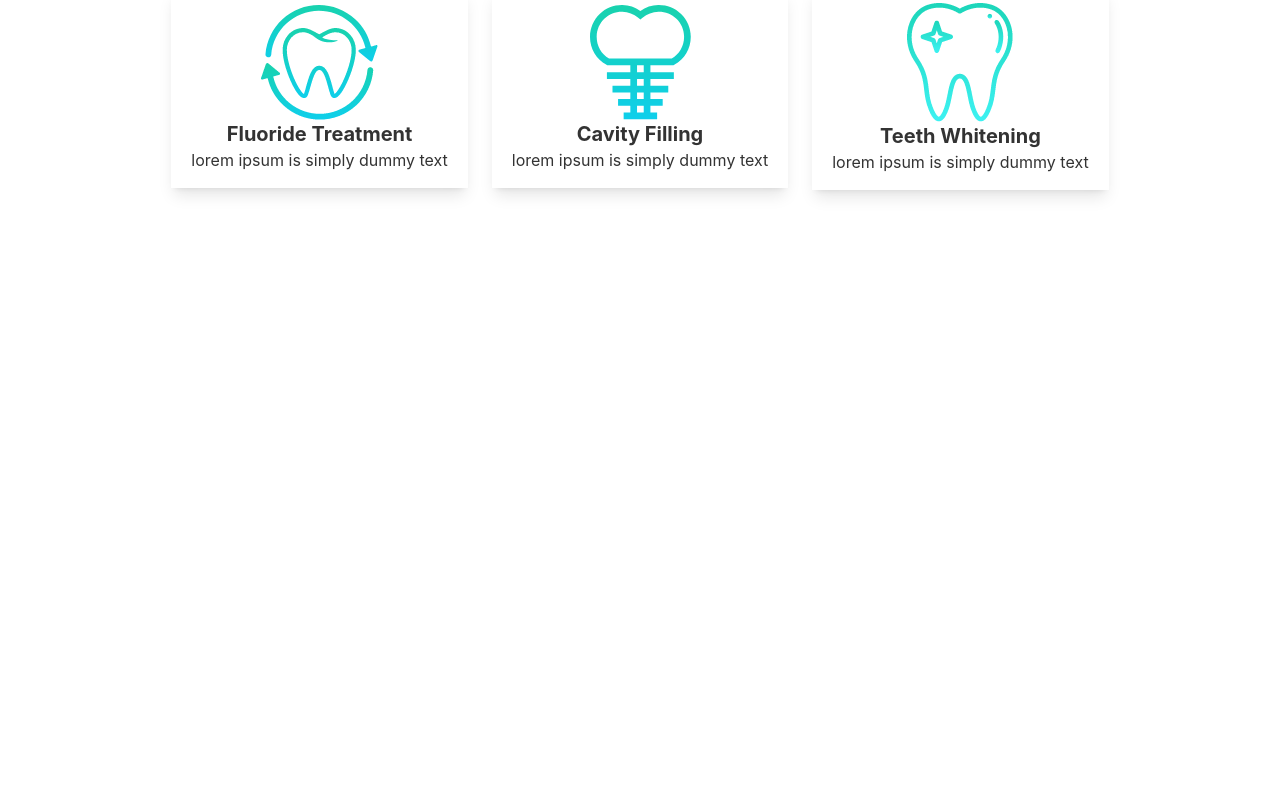
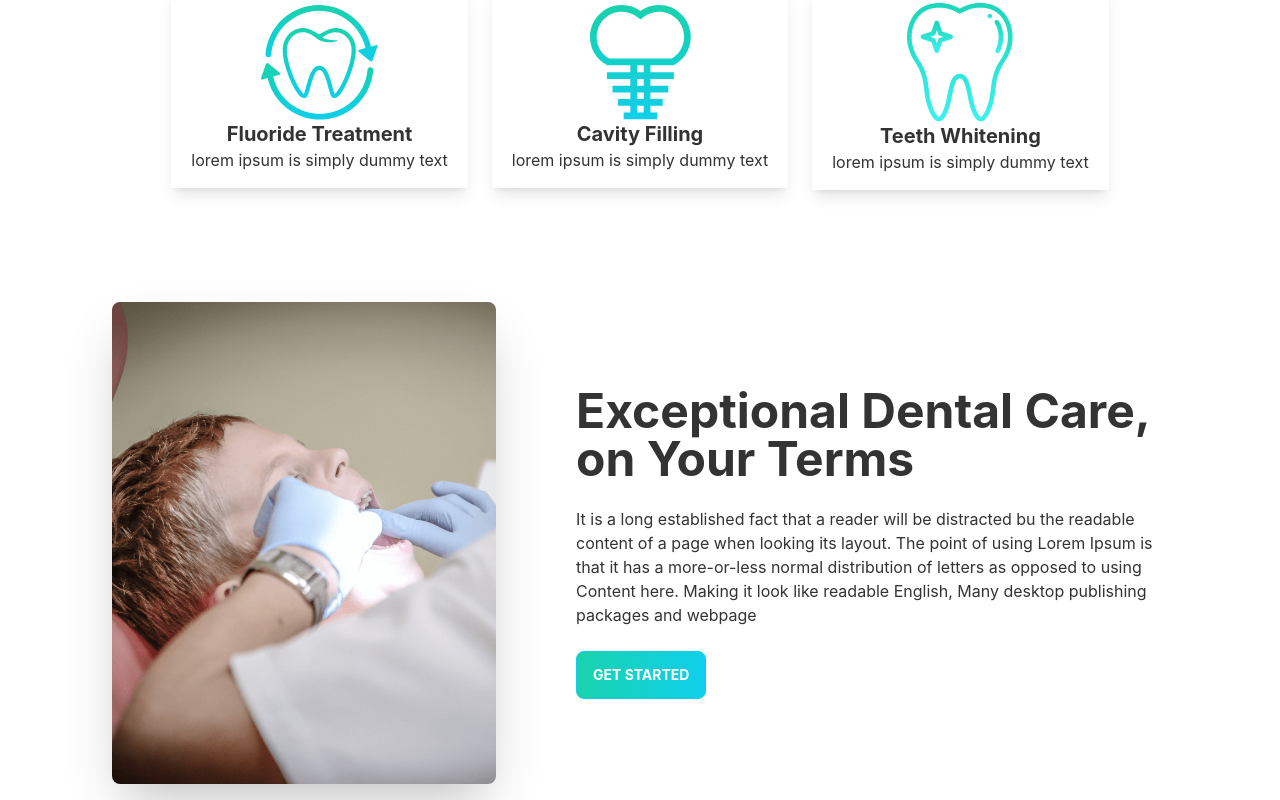
Before and after one commit to shakib-mia/doctors-portal-web, a React (Create React App) app: page / in a window 1280 px wide. Shown: the part 1207-2007 px from the top of the page. Before the commit the page ends 1493 px from the top, so only its background shows below. Built offline with nearby package versions, Linux system fonts and the light colour scheme.

Commit message:
exceptional care section added

```diff
--- /dev/null
+++ b/src/Components/Pages/Home/ExceptionalCare/ExceptionalCare.js
@@ -0,0 +1,19 @@
+import React from 'react';
+import treatment from "../../../../assets/images/treatment.png"
+
+const ExceptionalCare = () => {
+      return (
+            <div className='container mx-auto px-24'>
+                  <div className="hero-content flex-col-reverse lg:flex-row gap-20">
+                        <img src={treatment} className="max-w-sm rounded-lg shadow-2xl" alt="Exceptional_Care" />
+                        <div>
+                              <h1 className="text-5xl font-bold">Exceptional Dental Care, on Your Terms</h1>
+                              <p className="py-6">It is a long established fact that a reader will be distracted bu the readable content of a page when looking its layout. The point of using Lorem Ipsum is that it has a more-or-less normal distribution of letters as opposed to using Content here. Making it look like readable English, Many desktop publishing packages and webpage</p>
+                              <button className="btn btn-primary text-white font-bold bg-gradient-to-r from-secondary to-primary">Get Started</button>
+                        </div>
+                  </div>
+            </div>
+      );
+};
+
+export default ExceptionalCare;
--- a/src/Components/Pages/Home/Home.js
+++ b/src/Components/Pages/Home/Home.js
@@ -1,5 +1,6 @@
 import React from 'react';
 import Banner from './Banner/Banner';
+import ExceptionalCare from './ExceptionalCare/ExceptionalCare';
 import Infos from './Infos/Infos';
 import Services from './Services/Services';
 
@@ -9,6 +10,7 @@
                   <Banner></Banner>
                   <Infos></Infos>
                   <Services></Services>
+                  <ExceptionalCare></ExceptionalCare>
             </div>
       );
 };
--- a/src/Components/Pages/Home/Services/Service.js
+++ b/src/Components/Pages/Home/Services/Service.js
@@ -2,7 +2,6 @@
 
 const Service = ({ image, imageAlt, title, desc }) => {
       return (
-
             <div className='shadow-lg px-5 py-4'>
                   <img src={image} alt={imageAlt} className='mx-auto' />
                   <h5 className='text-xl font-bold'>{title}</h5>
```
